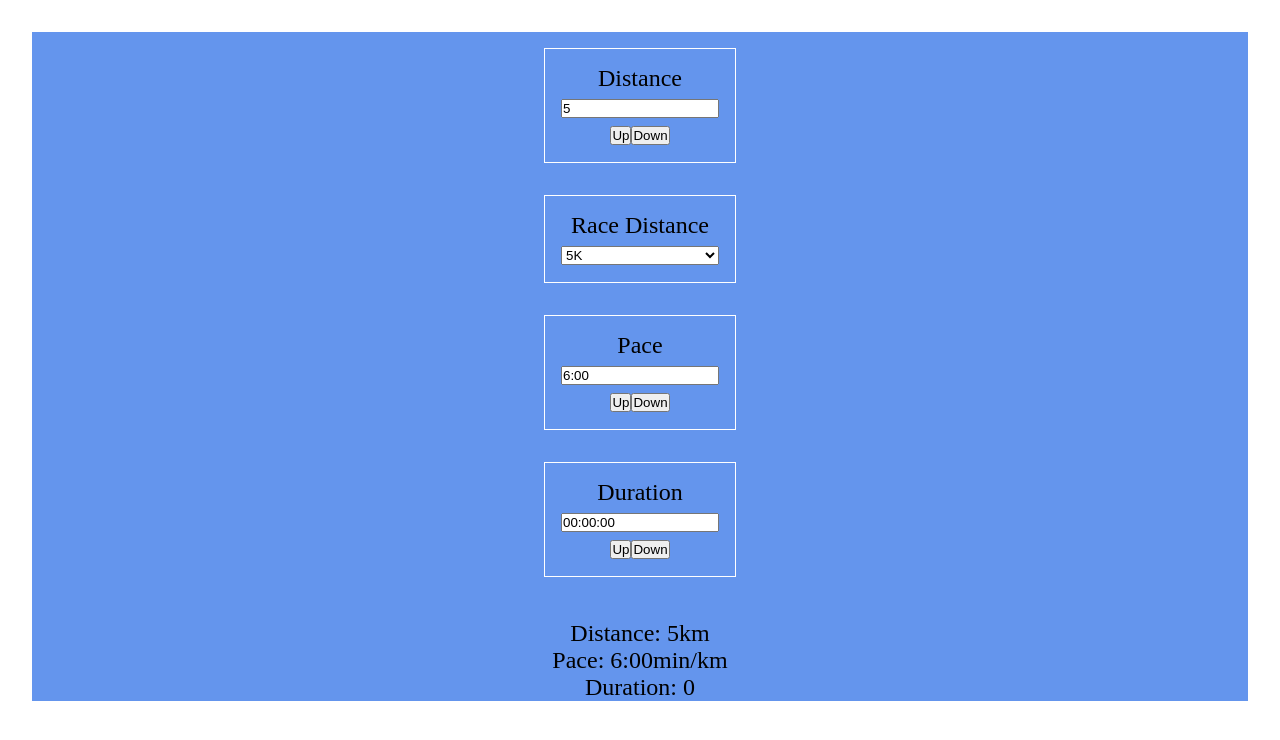
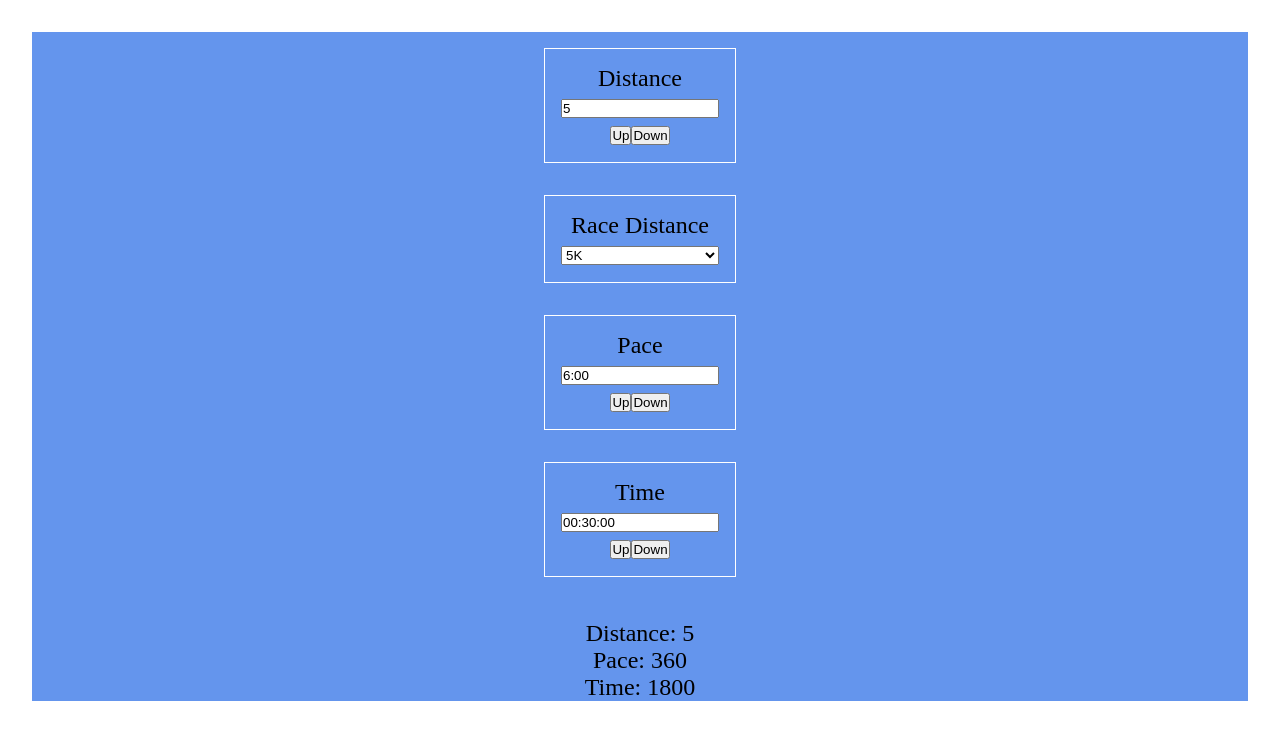
Before and after one commit to sophocles99/pace, a React (Vite) app: page / in a window 1280 px wide. Shown: the top 740 px of the page. Built offline with nearby package versions, Linux system fonts and the light colour scheme.

Commit message:
attempted logic on updating other values

```diff
--- a/src/App.tsx
+++ b/src/App.tsx
@@ -1,50 +1,57 @@
-import { useState } from "react";
+import { Dispatch, useState } from "react";
 import "./App.css";
 
 import Distance from "./components/Distance";
 import DistanceSelect from "./components/DistanceSelect";
-import Duration from "./components/Duration";
+import Time from "./components/Time";
 import Pace from "./components/Pace";
 
 export default function App() {
   const [distance, setDistance] = useState(5); // Distance in km
   const [pace, setPace] = useState(360); // Pace in seconds per km
-  const [duration, setDuration] = useState(0); // Duration in seconds
-  const [lastChanged, setLastChanged] = useState("");
+  const [time, setTime] = useState(1800); // Time in seconds
+  const setRecentlyChanged = useState(["distance", "pace"])[1];
 
-  const paceMinutes = Math.floor(pace / 60);
-  const paceSeconds = pace % 60;
-  const paceString = `${paceMinutes}:${String(paceSeconds).padStart(
-    2,
-    "0"
-  )}min/km`;
+  const setFunctions: Record<string, Dispatch<React.SetStateAction<number>>> = {
+    distance: setDistance,
+    pace: setPace,
+    time: setTime,
+  };
 
-  function changeDistance(newDistance: number) {
-    setDistance(newDistance);
-    setDuration(newDistance * pace);
-    setLastChanged("distance");
-  }
+  function changeValue(valueType: string, newValue: number) {
+    console.log("valueType: ", valueType);
+    setFunctions[valueType](newValue);
+    setRecentlyChanged((currentRecentlyChanged) => {
 
-  function changePace(newPace: number) {
-    setPace(newPace);
-    setDuration(distance * newPace);
-    setLastChanged("pace");
-  }
+      const newRecentlyChanged = [...currentRecentlyChanged];
+      if (newRecentlyChanged[0] !== valueType) {
+        newRecentlyChanged[1] = newRecentlyChanged[0];
+        newRecentlyChanged[0] = valueType;
+      }
+      console.log(newRecentlyChanged);
 
-  function changeDuration(newDuration: number) {
-    setDuration(newDuration)
+      if ((valueType === "distance")) {
+        if (newRecentlyChanged[1] === "pace") {
+          setTime(newValue * pace);
+        } else {
+          setPace(time / newValue);
+        }
+      }
+
+      return newRecentlyChanged;
+    });
   }
 
   return (
     <div className="App">
-      <Distance distance={distance} changeDistance={changeDistance} />
-      <DistanceSelect distance={distance} changeDistance={changeDistance} />
-      <Pace pace={pace} changePace={changePace} />
-      <Duration duration={duration} changeDuration={changeDuration}/>
+      <Distance distance={distance} changeValue={changeValue} />
+      <DistanceSelect distance={distance} changeValue={changeValue} />
+      <Pace pace={pace} changeValue={changeValue} />
+      <Time time={time} changeValue={changeValue} />
       <br />
-      <p>Distance: {distance}km</p>
-      <p>Pace: {paceString}</p>
-      <p>Duration: {duration}</p>
+      <p>Distance: {distance}</p>
+      <p>Pace: {pace}</p>
+      <p>Time: {time}</p>
     </div>
   );
 }
--- a/src/components/Distance.tsx
+++ b/src/components/Distance.tsx
@@ -2,12 +2,12 @@ import { ChangeEvent, useEffect, useState } from "react";
 
 type DistanceProps = {
   distance: number;
-  changeDistance: (newDistance: number) => void;
+  changeValue: (valueType: string, newDistance: number) => void;
 };
 
 export default function DistanceInput({
   distance,
-  changeDistance,
+  changeValue,
 }: DistanceProps) {
   const [newDistance, setNewDistance] = useState("");
 
@@ -17,13 +17,14 @@ export default function DistanceInput({
 
   function handleChange(event: ChangeEvent<HTMLInputElement>) {
     const newValue = event.target.value;
+    console.log("handleChange", newValue)
     setNewDistance(newValue);
-    changeDistance(Number(newValue));
+    changeValue("distance", Math.round(Number(newValue) * 1000) / 1000);
   }
 
   function handleClick(increment: number) {
     return function () {
-      changeDistance(distance + increment);
+      changeValue("distance", Math.round((distance + increment) * 1000) / 1000);
     };
   }
 
--- a/src/components/DistanceSelect.tsx
+++ b/src/components/DistanceSelect.tsx
@@ -2,12 +2,12 @@ import { ChangeEvent, useEffect, useState } from "react";
 
 type DistanceProps = {
   distance: number;
-  changeDistance: (newDistance: number) => void;
+  changeValue: (valueType: string, newDistance: number) => void;
 };
 
 export default function DistanceSelect({
   distance,
-  changeDistance,
+  changeValue,
 }: DistanceProps) {
   const raceDistances: Record<string, number> = {
     "1 mile": 1.609344,
@@ -35,7 +35,7 @@ export default function DistanceSelect({
   function handleChange(event: ChangeEvent<HTMLSelectElement>) {
     const newDistanceName = event.target.value;
     setSelectedDistance(newDistanceName);
-    changeDistance(raceDistances[newDistanceName]);
+    changeValue("distance", raceDistances[newDistanceName]);
   }
 
   return (
@@ -43,7 +43,9 @@ export default function DistanceSelect({
       <label className="input-container">
         Race Distance
         <select onChange={handleChange} value={selectedDistance}>
-          <option value="" disabled>Choose a race distance</option>
+          <option value="" disabled>
+            Choose a race distance
+          </option>
           {Object.keys(raceDistances).map((raceDistanceName) => {
             return (
               <option value={raceDistanceName} key={raceDistanceName}>
--- a/src/components/Duration.tsx
+++ /dev/null
@@ -1,45 +0,0 @@
-import { ChangeEvent, useEffect, useState } from "react";
-
-type DurationProps = {
-  duration: number;
-  changeDuration: (newDuration: number) => void;
-};
-
-export default function Duration({ duration, changeDuration }: DurationProps) {
-  const [newDuration, setNewDuration] = useState("");
-
-  useEffect(() => {
-    duration = Math.floor(duration)
-    const hours = Math.floor(duration / 3600);
-    const minutes = Math.floor((duration % 3600) / 60);
-    const seconds = duration % 60;
-    const durationString = `${String(hours).padStart(2, "0")}:${String(
-      minutes
-    ).padStart(2, "0")}:${String(seconds).padStart(2, "0")}`;
-    setNewDuration(durationString);
-  }, [duration]);
-
-  function handleChange(event: ChangeEvent<HTMLInputElement>) {
-    let newValue = event?.target.value;
-    newValue = newValue.replace(/\D/g, "");
-    setNewDuration(newValue);
-    changeDuration(Number(newValue));
-  }
-
-  function handleClick(increment: number) {
-    return function () {
-      changeDuration(duration + increment);
-    };
-  }
-
-  return (
-    <div className="input-container">
-      <label>
-        Duration
-        <input value={newDuration} onChange={handleChange} />
-      </label>
-      <button onClick={handleClick(1)}>Up</button>
-      <button onClick={handleClick(-1)}>Down</button>
-    </div>
-  );
-}
--- a/src/components/Pace.tsx
+++ b/src/components/Pace.tsx
@@ -2,13 +2,14 @@ import { ChangeEvent, useEffect, useState } from "react";
 
 type PaceProps = {
   pace: number;
-  changePace: (newPace: number) => void;
+  changeValue: (valueType: string, newPace: number) => void;
 };
 
-export default function PaceInput({ pace, changePace }: PaceProps) {
+export default function PaceInput({ pace, changeValue }: PaceProps) {
   const [newPace, setNewPace] = useState("");
 
   useEffect(() => {
+    console.log(pace)
     const minutes = Math.floor(pace / 60);
     const seconds = pace % 60;
     const paceString = `${minutes}:${String(seconds).padStart(2, "0")}`;
@@ -21,12 +22,12 @@ export default function PaceInput({ pace, changePace }: PaceProps) {
     const newMinutes = newValue.slice(-4, -2);
     const newSeconds = newValue.slice(-2);
     setNewPace(`${newMinutes}:${newSeconds}`);
-    changePace(Number(newMinutes) * 60 + Number(newSeconds));
+    changeValue("pace", Number(newMinutes) * 60 + Number(newSeconds));
   }
 
   function handleClick(increment: number) {
     return function () {
-      changePace(pace + increment);
+      changeValue("pace", pace + increment);
     };
   }
 
--- /dev/null
+++ b/src/components/Time.tsx
@@ -0,0 +1,45 @@
+import { ChangeEvent, useEffect, useState } from "react";
+
+type TimeProps = {
+  time: number;
+  changeValue: (valueType: string, newTime: number) => void;
+};
+
+export default function Time({ time, changeValue }: TimeProps) {
+  const [newTime, setNewTime] = useState("");
+
+  useEffect(() => {
+    time = Math.floor(time)
+    const hours = Math.floor(time / 3600);
+    const minutes = Math.floor((time % 3600) / 60);
+    const seconds = time % 60;
+    const timeString = `${String(hours).padStart(2, "0")}:${String(
+      minutes
+    ).padStart(2, "0")}:${String(seconds).padStart(2, "0")}`;
+    setNewTime(timeString);
+  }, [time]);
+
+  function handleChange(event: ChangeEvent<HTMLInputElement>) {
+    let newValue = event?.target.value;
+    newValue = newValue.replace(/\D/g, "");
+    setNewTime(newValue);
+    changeValue("time", Number(newValue));
+  }
+
+  function handleClick(increment: number) {
+    return function () {
+      changeValue("time", time + increment);
+    };
+  }
+
+  return (
+    <div className="input-container">
+      <label>
+        Time
+        <input value={newTime} onChange={handleChange} />
+      </label>
+      <button onClick={handleClick(1)}>Up</button>
+      <button onClick={handleClick(-1)}>Down</button>
+    </div>
+  );
+}
```
Also changed, not shown: src/attempted-generic.js (added, +36 -0 lines).
